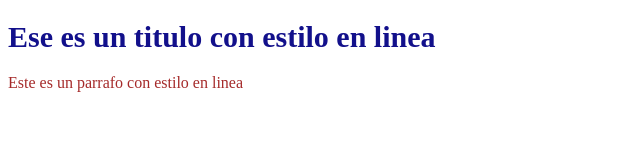
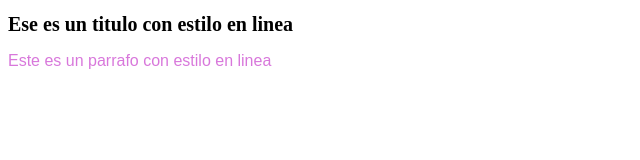
Before and after one commit to brayan1963/modulo8, a plain HTML site: page index.html in a window 1280 px wide. Shown: the whole page, without its empty margins (0-640 px from the left). Drawn offline with Linux system fonts and the light colour scheme.

Commit message:
estilo a nivel de archivo

```diff
--- /dev/null
+++ b/estilo.css
@@ -0,0 +1,8 @@
+h1{
+    color: rgb(0, 0, 0);
+    font-size: 20px;
+}
+p{
+    color: rgba(181, 0, 187, 0.534);
+    font-family: Arial, Helvetica, sans-serif;
+}
--- a/index.html
+++ b/index.html
@@ -2,18 +2,8 @@
 <html>
  <head>
     <title>Archivos CSS</title>
+    <link rel="stylesheet" href="estilo.css">
  </head>
- <style>
-   h1{
-      color: rgb(18, 16, 139);
-      font-size: 30px;
-   }
-   p{
-      color: rgb(165, 42, 42);
-      font-family: 'Times New Roman', Times, serif;
-   }
-
- </style>
  <body>
     <h1>Ese es un titulo con estilo en linea</h1>
     <p>Este es un parrafo con estilo en linea</p>
```
